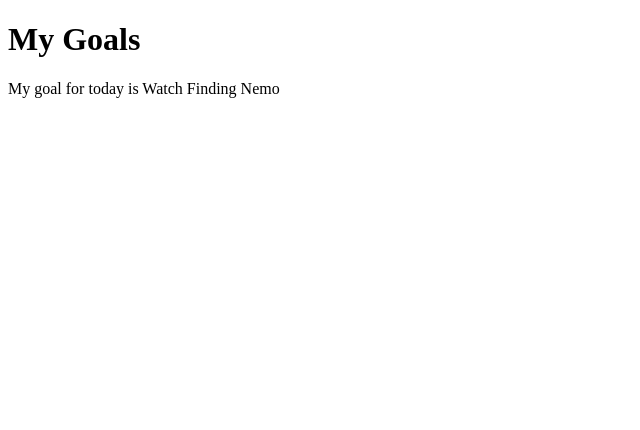
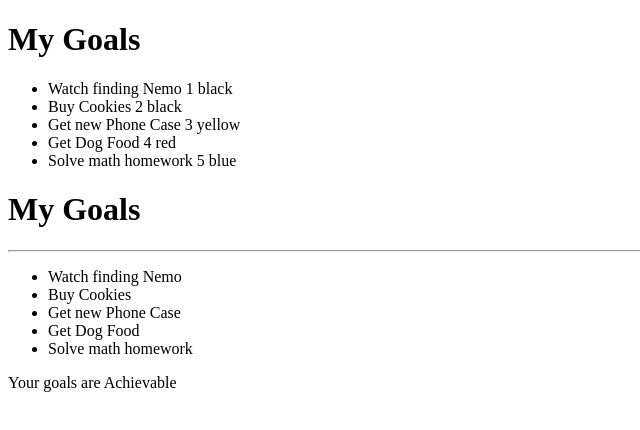
Before and after one commit to brian-kim31/Angular_App, an Angular app: page / in a window 1280 px wide. Shown: the top 430 px of the page, without its empty margins (0-640 px from the left). Built offline with nearby package versions, Linux system fonts and the light colour scheme.

Commit message:
Added class goal

```diff
--- a/src/app/app.component.html
+++ b/src/app/app.component.html
@@ -1,4 +1,19 @@
 <div>
     <h1>My Goals</h1>
-    <p>My goal for today is {{ goal }}</p>
+    <ul>
+        <li *ngFor='let goal of goals'>
+            {{goal.name}} {{goal.id}} {{goal.color}}
+        </li>
+    </ul>
 </div>
+<div>
+    <h1>My Goals</h1>
+    <hr>
+    <ul>
+        <li *ngFor='let goal of goals'>
+            {{goal.name}}
+        </li>
+    </ul>
+    <p *ngIf='goals.length > 5'>Your goals are too many</p>
+    <p *ngIf='goals.length <= 5'>Your goals are Achievable</p>
+</div>
--- a/src/app/app.component.ts
+++ b/src/app/app.component.ts
@@ -1,4 +1,5 @@
 import { Component } from '@angular/core';
+import { Goal } from './goal';
 
 @Component({
   selector: 'app-root',
@@ -6,6 +7,12 @@
   styleUrls: ['./app.component.scss'],
 })
 export class AppComponent {
-  title = 'BRIAN';
-  goal = 'Watch Finding Nemo';
+  goals: Goal[] = [
+    { id: 1, name: 'Watch finding Nemo', color: 'black' },
+    { id: 2, name: 'Buy Cookies', color: 'black' },
+    { id: 3, name: 'Get new Phone Case', color: 'yellow' },
+    { id: 4, name: 'Get Dog Food', color: 'red' },
+    { id: 5, name: 'Solve math homework', color: 'blue' },
+    //{ id: 6, name: 'Plot my world domination plan', color: 'black' },
+  ];
 }
--- /dev/null
+++ b/src/app/goal.ts
@@ -0,0 +1,5 @@
+export class Goal {
+  id: number;
+  name: string;
+  color: string;
+}
```
Also changed, not shown: 1 other file (tests, documents, lock files or other folders).
